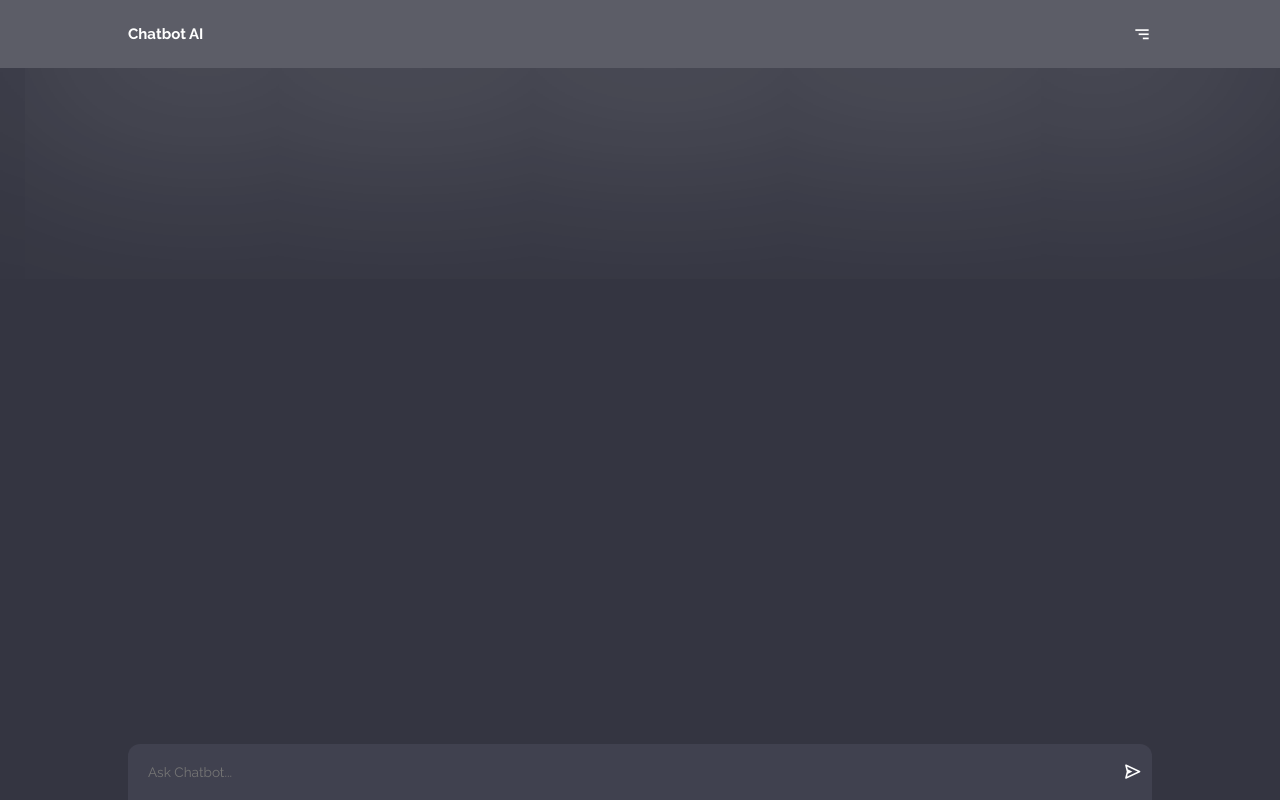
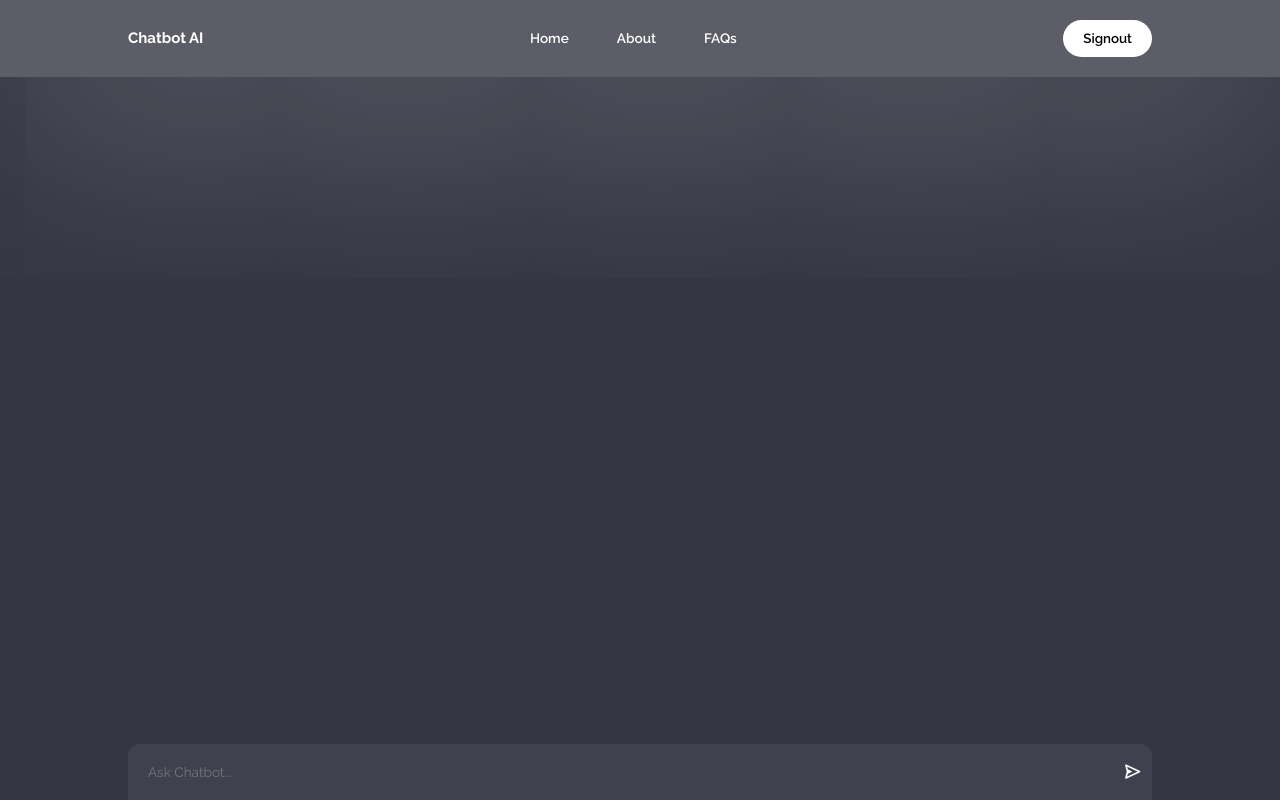
Before and after one commit to Beluga55/chatbot-ai, a website built with Vite: page client/chatbot.html in a window 1280 px wide. Built offline with nearby package versions, Linux system fonts and the light colour scheme.

Commit message:
Added Some Styles

```diff
--- a/client/chatbot.html
+++ b/client/chatbot.html
@@ -19,8 +19,6 @@
         <div class="nav__logo">
           <h2>Chatbot AI</h2>
         </div>
-        <i class="bx bx-menu-alt-right"></i>
-      </nav>
 
         <div class="nav__menu">
           <div class="nav__close-menu">
@@ -49,6 +47,10 @@
             </li>
           </ul>
         </div>
+
+        <i class="bx bx-menu-alt-right"></i>
+        <button id="signout">Signout</button>
+      </nav>
     </header>
 
     <div id="app">
--- a/client/navigation.js
+++ b/client/navigation.js
@@ -1,6 +1,7 @@
 const navMenu = document.querySelector(".nav__menu");
 const closeButton = document.querySelector(".bx-x");
 const openButton = document.querySelector(".bx-menu-alt-right");
+const signoutBtn = document.getElementById("signout");
 
 function openNavigationMenu() {
   navMenu.classList.add("show");
@@ -8,6 +9,10 @@ function openNavigationMenu() {
 
 function closeNavigationMenu() {
   navMenu.classList.remove("show");
+}
+
+function redirectToMainPage() {
+  window.location.href = "index.html";
 }
 
 if (openButton) {
@@ -21,3 +26,5 @@ if (closeButton) {
     closeNavigationMenu();
   });
 }
+
+signoutBtn.addEventListener("click", redirectToMainPage);
--- a/client/public/css/chatbot.css
+++ b/client/public/css/chatbot.css
@@ -28,7 +28,7 @@ body {
 
   padding-bottom: 20px;
   scroll-behavior: smooth;
-  margin-top: 4.5rem;
+  margin-top: 5rem;
 }
 
 /* hides scrollbar */
--- a/client/public/css/header.css
+++ b/client/public/css/header.css
@@ -27,6 +27,7 @@
 .nav__menu {
   position: absolute;
   top: 0;
+  left: 0;
   width: 100%;
   height: 100vh;
   background: transparent;
@@ -86,5 +87,57 @@
   visibility: visible;
 }
 
+#signout {
+  display: none;
+}
+
 @media screen and (min-width: 576px) {
+  .nav {
+    margin: 1.25rem;
+  }
+
+  .nav__close-menu {
+    display: none;
+  }
+
+  .nav__menu {
+    position: relative;
+    width: initial;
+    height: initial;
+    opacity: 1;
+    visibility: visible;
+  }
+
+  .nav__menu ul {
+    margin: 0;
+  }
+
+  .nav__background {
+    width: initial;
+    height: initial;
+    background-color: transparent;
+  }
+
+  .nav__background i {
+    display: none;
+  }
+
+  .nav__menu ul li a {
+    color: var(--White);
+  }
+
+  .bx-menu-alt-right {
+    display: none;
+  }
+
+  .nav button {
+    font-weight: 600;
+    background: var(--White);
+    padding: 0.65rem 1.25rem;
+    border-radius: 2rem;
+  }
+
+  #signout {
+    display: block;
+  }
 }
```
Lines whose indentation alone changed are shown as unchanged.
